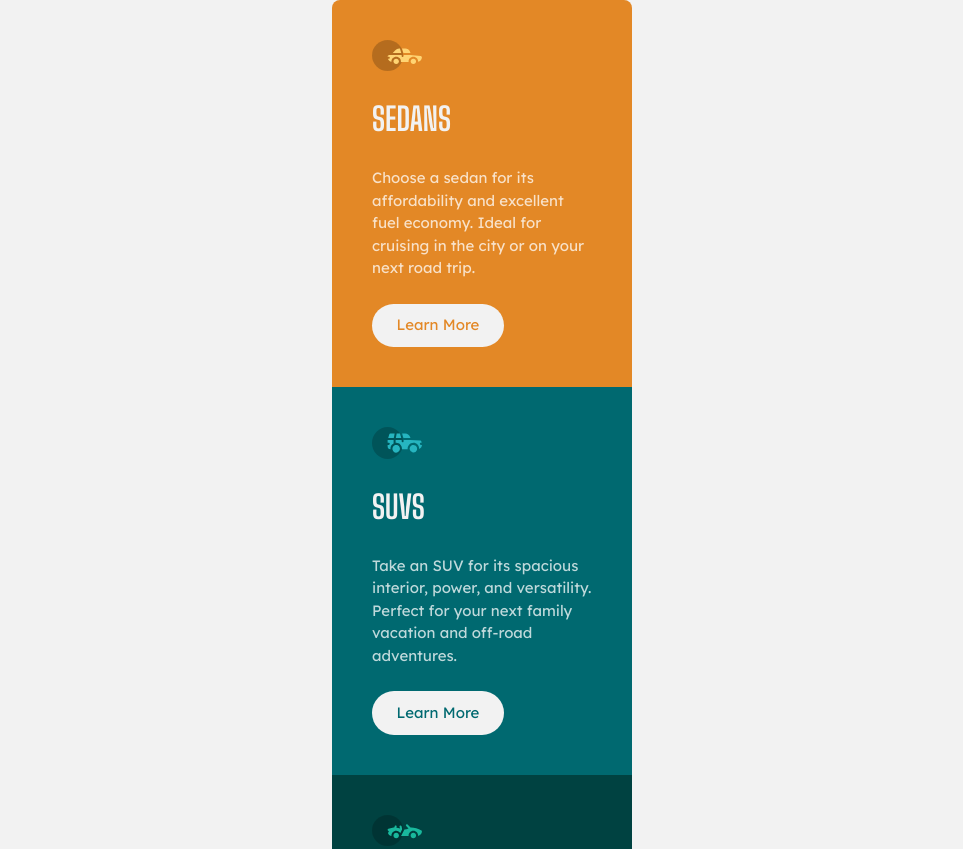
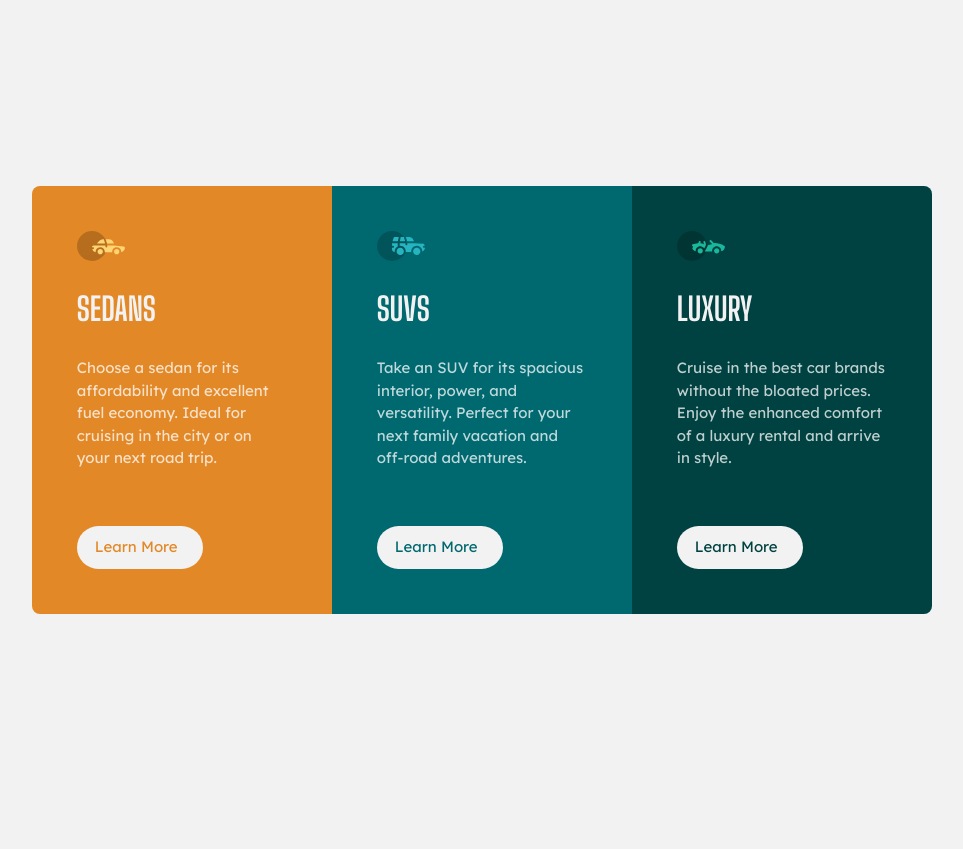
Before and after one commit to pardaeva/frontend-mentor-6, a plain HTML site: page index.html in a window 1280 px wide. Shown: the top 849 px of the page, without its empty margins (158-1121 px from the left). After the commit the page ends 800 px from the top, so only its background shows below. Drawn offline with Linux system fonts and the light colour scheme.

Commit message:
add desktop version

```diff
--- a/index.html
+++ b/index.html
@@ -20,31 +20,33 @@
     <article class="card">
 
         <div class="card__item">
-          <img src="images/icon-sedans.svg" alt="sedan">
+          <div class="card__img card__img--first"></div>
           <h2>Sedans</h2>
           <p>
             Choose a sedan for its affordability and excellent fuel economy. Ideal for cruising in the city
             or on your next road trip.
           </p>
-<button>Learn More</button>
+<a role="button" class="button btn">Learn More</a>
         </div>
         <div class="card__item">
-          <img src="images/icon-suvs.svg" alt="suv cars">
+          <div class="card__img card__img--second"></div>
+
           <h2>SUVs</h2>
           <p>
             Take an SUV for its spacious interior, power, and versatility. Perfect for your next family vacation
             and off-road adventures.
           </p>
-<button>Learn More</button>
+<a role="button" class="button btn">Learn More</a>
         </div>
         <div class="card__item">
-          <img src="images/icon-luxury.svg" alt="luxury cars">
+          <div class="card__img card__img--third"></div>
+
           <h2>Luxury</h2>
           <p>
             Cruise in the best car brands without the bloated prices. Enjoy the enhanced comfort of a luxury
             rental and arrive in style.
           </p>
-          <button>Learn More</button>
+          <a role="button" class="button btn">Learn More</a>
         </div>
 
     </article>
--- a/style.css
+++ b/style.css
@@ -87,13 +87,33 @@
 
     }
     .card{
-    max-width: 300px;
+
     border-radius: 0.5rem;
     overflow: hidden;
 
     }
+    .card__item .card__img{
+        height: 30px;
+        background-repeat: no-repeat;
+        background-size: contain;
+
+    }
+    .card__item:first-of-type .card__img.card__img--first{
+        background-image: url("images/icon-sedans.svg");
+
+    }
+    .card__item:nth-of-type(2) .card__img.card__img--second{
+        background-image: url("images/icon-suvs.svg");
+
+    }
+    .card__item:last-of-type .card__img.card__img--third{
+        background-image: url("images/icon-luxury.svg");
+
+    }
+
+
     .card__item{
-
+        max-width: 300px;
         padding: 2.5rem;
         display: flex;
         flex-direction: column;
@@ -117,19 +137,43 @@
         text-transform: uppercase;
         font-size: 2rem;
     }
-    button{
+    .button{
         background-color: var(--clr-neutral-100);
        border-radius: 2rem;
-       border: 0;
+
        padding: 0.7em 1.2em;
        width: 60%;
+       transition: all 0.3s;
     }
-    .card__item:first-of-type button{
+    a.button.btn:hover{
+        background-color: transparent;
+        color: var(--clr-neutral-100)  ;
+        border: 2px solid var(--clr-neutral-100);
+        cursor: pointer;
+
+    }
+    .card__item:first-of-type .button{
        color: var(--clr-orange);
     }
-    .card__item:nth-of-type(2) button{
+    .card__item:nth-of-type(2) .button{
     color: var(--clr-cyan-500);
     }
-    .card__item:last-of-type button{
+    .card__item:last-of-type .button{
      color: var(--clr-cyan-900);
     }
+
+@media (min-width:900px) {
+    .card{
+        display: flex;
+
+    }
+    .card__item{
+        gap: 1.5rem;
+        padding: 2.8rem;
+    }
+    .button{
+        margin-top: 2rem;
+    }
+
+
+}
```
